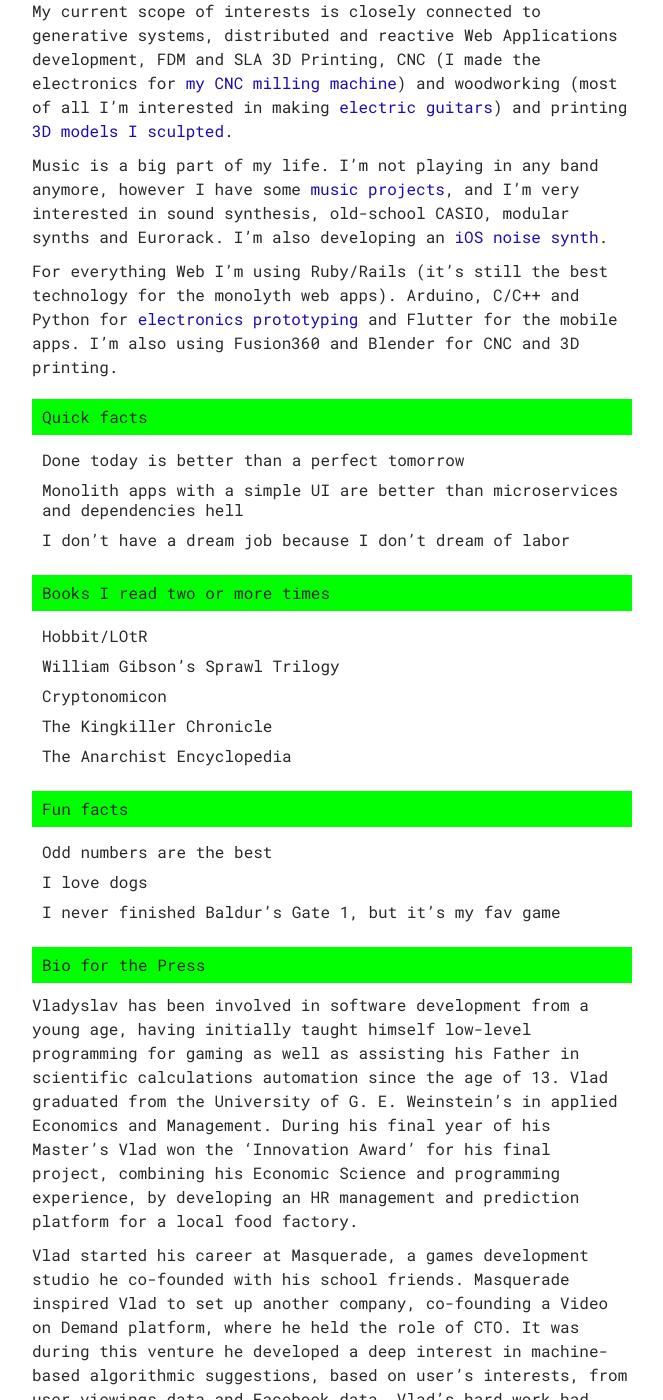
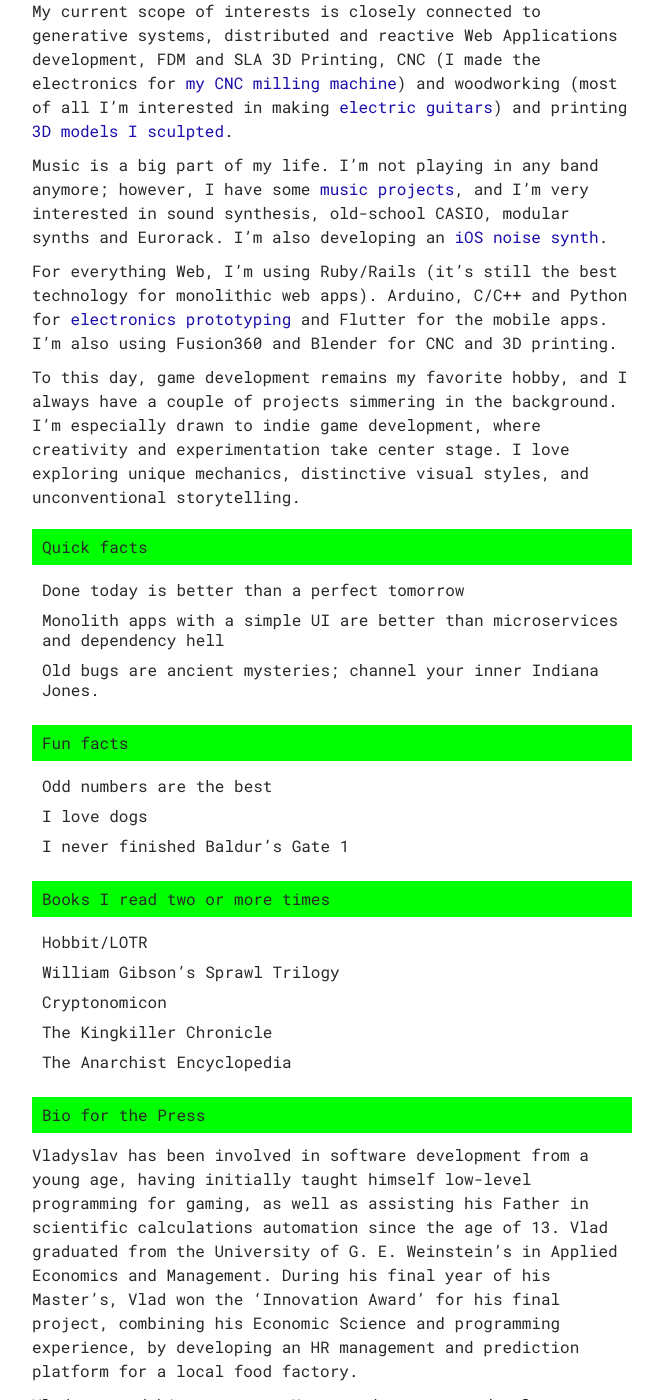
Before and after one commit to vshvedov/vladcodes, a Jekyll site: the page built from about/index.md, in a window 1280 px wide and 1400 px high, scrolled down 815 px. Shown: the whole window, without its empty margins (308-971 px from the left). Built offline with Jekyll 4.4.1, drawn with Linux system fonts in a browser that asks for light colours; some of the changed text lies outside the part shown.

Commit message:
Update index.md

```diff
--- a/about/index.md
+++ b/about/index.md
@@ -12,42 +12,44 @@
 
 ## Introduction
 
-Hello, I'm [Vladyslav](/assets/img/about/me.jpeg)! I'm Software Engineer. I started programming on my ZX Spectrum 16K clone when I was 10. First, BASIC and then Zilog Z80's Assembler. I spent most of the middle school learning Borland Pascal and OOP on my Intel 80386 SX PC, helping my Dad with scientific calculations and working on an artificial life simulators (as I was sure I'll be a microbiologist). In high school, I found about FIDO (2:5124/2110) and had my own BBS (WerewolfBBS T: 44-65-28) with a home-brew (Pascal-based) software running, and kept programming and learning Economics in University, until I finally got an unlimited access to the Internet. Here is my story, as of Web Developer begins, as I discovered Perl and CGI programming, which was my two first tools (and I'm really happy that Ruby exists).
+Hello, I'm [Vladyslav](/assets/img/about/me.jpeg)! I'm a Software Engineer. I started programming on my ZX Spectrum 16K clone when I was 10. First, BASIC and then Zilog Z80's Assembler. I spent most of middle school learning Borland Pascal and OOP on my Intel 80386 SX PC, helping my Dad with scientific calculations and working on an artificial life simulator (as I was sure I'd be a microbiologist). In high school, I found out about FIDO (2:5124/2110) and had my own BBS (WerewolfBBS T: 44-65-28) with a home-brew (Pascal-based) software running, and kept programming and learning Economics in University, until I finally got an unlimited access to the Internet. Here is my story, as a Web Developer begins, as I discovered Perl and CGI programming, which were my first two tools (and I'm thrilled that Ruby exists).
 
 My current scope of interests is closely connected to generative systems, distributed and reactive Web Applications development, FDM and SLA 3D Printing, CNC (I made the electronics for [my CNC milling machine](/assets/img/about/cnc.jpeg)) and woodworking (most of all I'm interested in making [electric guitars](/assets/img/about/tele.jpeg)) and printing [3D models I sculpted](/assets/img/about/3d.jpeg).
 
-Music is a big part of my life. I'm not playing in any band anymore, however I have some [music projects](https://www.youtube.com/watch?v=cE3Yqnbgb18), and I'm very interested in sound synthesis, old-school CASIO, modular synths and Eurorack. I'm also developing an [iOS noise synth](https://youtu.be/WnUGSSEwWgw).
+Music is a big part of my life. I'm not playing in any band anymore; however, I have some [music projects](https://www.youtube.com/watch?v=cE3Yqnbgb18), and I'm very interested in sound synthesis, old-school CASIO, modular synths and Eurorack. I'm also developing an [iOS noise synth](https://youtu.be/WnUGSSEwWgw).
 
-For everything Web I'm using Ruby/Rails (it's still the best technology for the monolyth web apps). Arduino, C/C++ and Python for [electronics prototyping](/assets/img/about/device.jpeg) and Flutter for the mobile apps. I'm also using Fusion360 and Blender for CNC and 3D printing.
+For everything Web, I'm using Ruby/Rails (it's still the best technology for monolithic web apps). Arduino, C/C++ and Python for [electronics prototyping](/assets/img/about/device.jpeg) and Flutter for the mobile apps. I'm also using Fusion360 and Blender for CNC and 3D printing.
+
+To this day, game development remains my favorite hobby, and I always have a couple of projects simmering in the background. I’m especially drawn to indie game development, where creativity and experimentation take center stage. I love exploring unique mechanics, distinctive visual styles, and unconventional storytelling.
 
 ## Quick facts
 
 - Done today is better than a perfect tomorrow
-- Monolith apps with a simple UI are better than microservices and dependencies hell
-- I don't have a dream job because I don't dream of labor
+- Monolith apps with a simple UI are better than microservices and dependency hell
+- Old bugs are ancient mysteries; channel your inner Indiana Jones.
+
+## Fun facts
+
+- Odd numbers are the best
+- I love dogs
+- I never finished Baldur's Gate 1
 
 ## Books I read two or more times
 
-- Hobbit/LOtR
+- Hobbit/LOTR
 - William Gibson's Sprawl Trilogy
 - Cryptonomicon
 - The Kingkiller Chronicle
 - The Anarchist Encyclopedia
 
-## Fun facts
-
-- Odd numbers are the best
-- I love dogs
-- I never finished Baldur's Gate 1, but it's my fav game
-
 ## Bio for the Press
 
 Vladyslav has been involved in software development from a young age, having
-initially taught himself low-level programming for gaming as well as assisting
+initially taught himself low-level programming for gaming, as well as assisting
 his Father in scientific calculations automation since the age of 13.
-Vlad graduated from the University of G. E. Weinstein's in applied Economics
+Vlad graduated from the University of G. E. Weinstein's in Applied Economics
 and Management.
-During his final year of his Master’s Vlad won the ‘Innovation
+During his final year of his Master’s, Vlad won the ‘Innovation
 Award’ for his final project, combining his Economic Science and programming
 experience, by developing an HR management and prediction platform for a
 local food factory.
@@ -57,7 +59,7 @@
 Demand platform, where he held the role of CTO. It was during this venture he
 developed a deep interest in machine-based algorithmic suggestions, based on
 user's interests, from user viewings data and Facebook data. Vlad’s hard work
-had paid off and his VoD company was acquired by a major digital rights owner
+had paid off and a major digital rights owner acquired his VoD company
 and is still the underlying technology powering it today.
 
 Following on from this success, Vlad advised several Silicon Valley startups
@@ -90,4 +92,4 @@
 TastevinApp - a software dedicated to re-inventing on-premise beverage sales
 and integrate client’s Point of Sale terminals with client-faced iOS software. He was promoted to the Lead Developer two years after that.
 
-During this time Vlad was working on a number of projects and Open Source initiaves, helping Ruby and Rails comunity and keeping his interest in SoC prototyping and 3D printing.
+During this time Vlad was working on a number of projects and Open Source initiaves, helping Ruby and Rails comunity and keeping his interest in game development and 3D printing.
```
